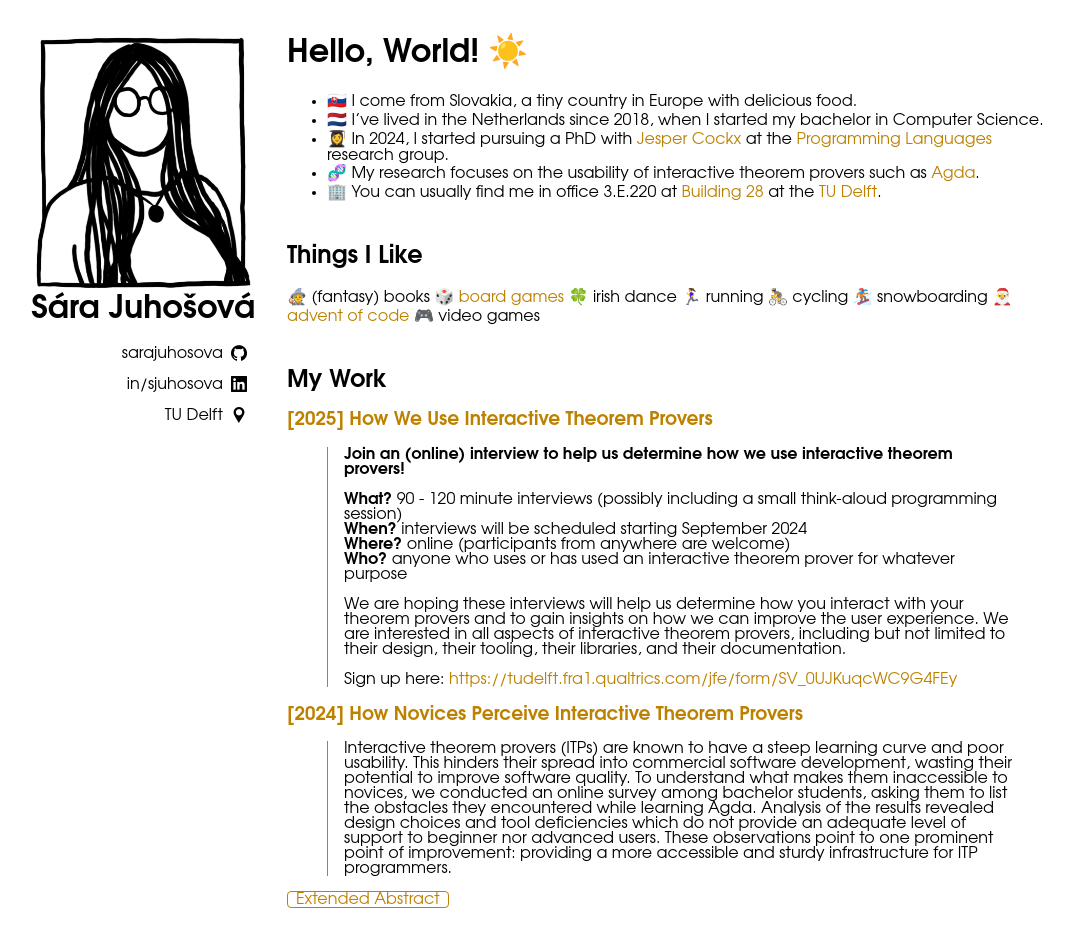
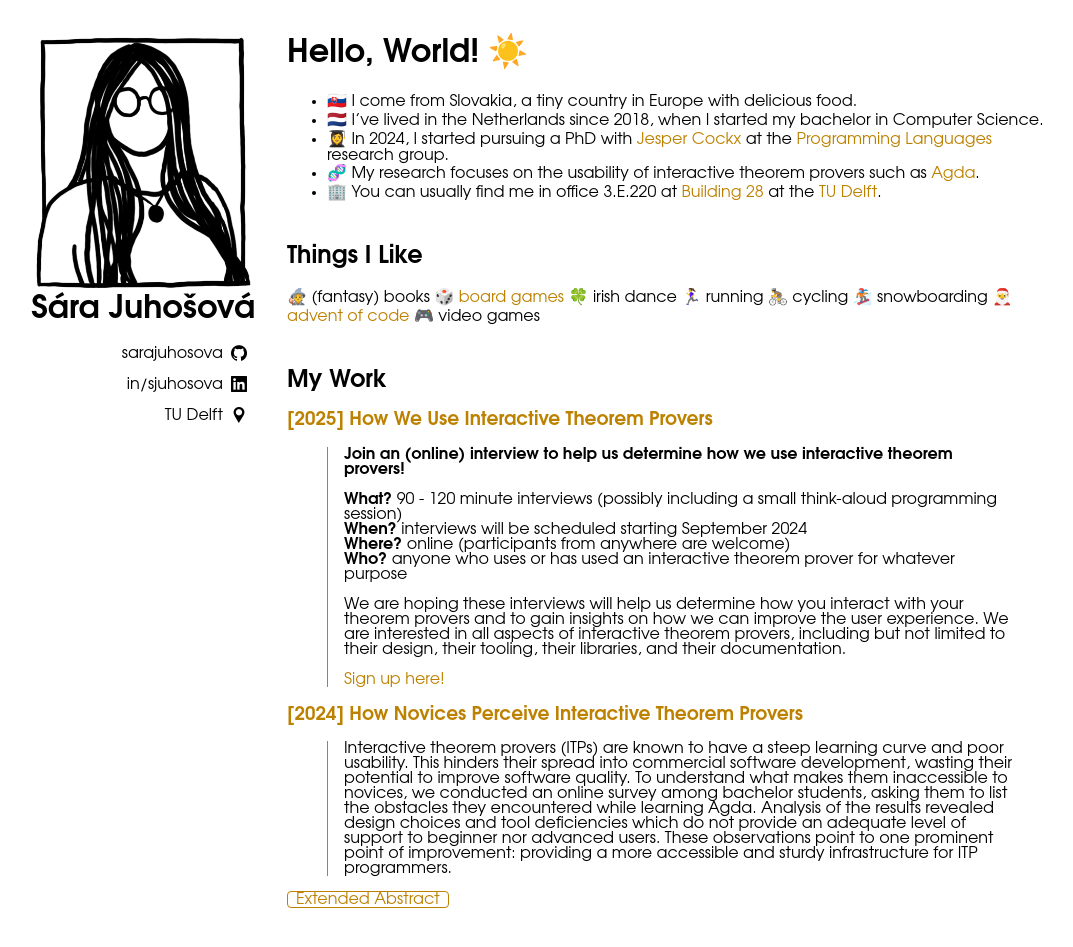
Before and after one commit to sarajuhosova/sarajuhosova.github.io, a Jekyll site: the page built from index.md, in a window 1280 px wide and 955 px high. Shown: the top 947 px of the window, without its empty margins (98-1171 px from the left). Built offline with Jekyll 4.4.1, drawn with Linux system fonts in a browser that asks for light colours; some of the changed lines change nothing that is shown.

Commit message:
Short sign up link

```diff
--- a/index.md
+++ b/index.md
@@ -29,7 +29,7 @@ title: Sára Juhošová
 > We are hoping these interviews will help us determine how you interact with your theorem provers and to gain insights on how we can improve the user experience.
 > We are interested in all aspects of interactive theorem provers, including but not limited to their design, their tooling, their libraries, and their documentation. <br>
 > <br>
-> Sign up here: [https://tudelft.fra1.qualtrics.com/jfe/form/SV_0UJKuqcWC9G4FEy](https://tudelft.fra1.qualtrics.com/jfe/form/SV_0UJKuqcWC9G4FEy)
+> [Sign up here!](https://tudelft.fra1.qualtrics.com/jfe/form/SV_0UJKuqcWC9G4FEy)
 
 ### [2024] How Novices Perceive Interactive Theorem Provers
 
```
